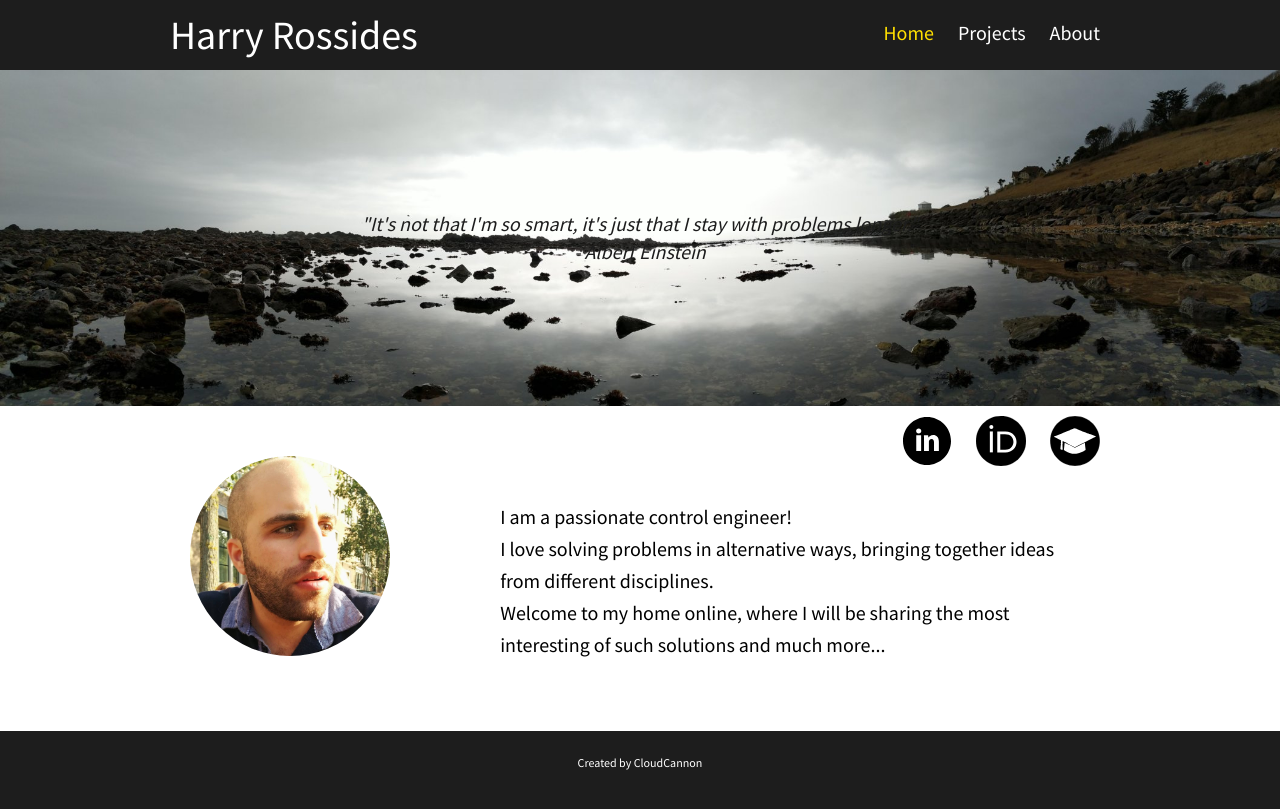
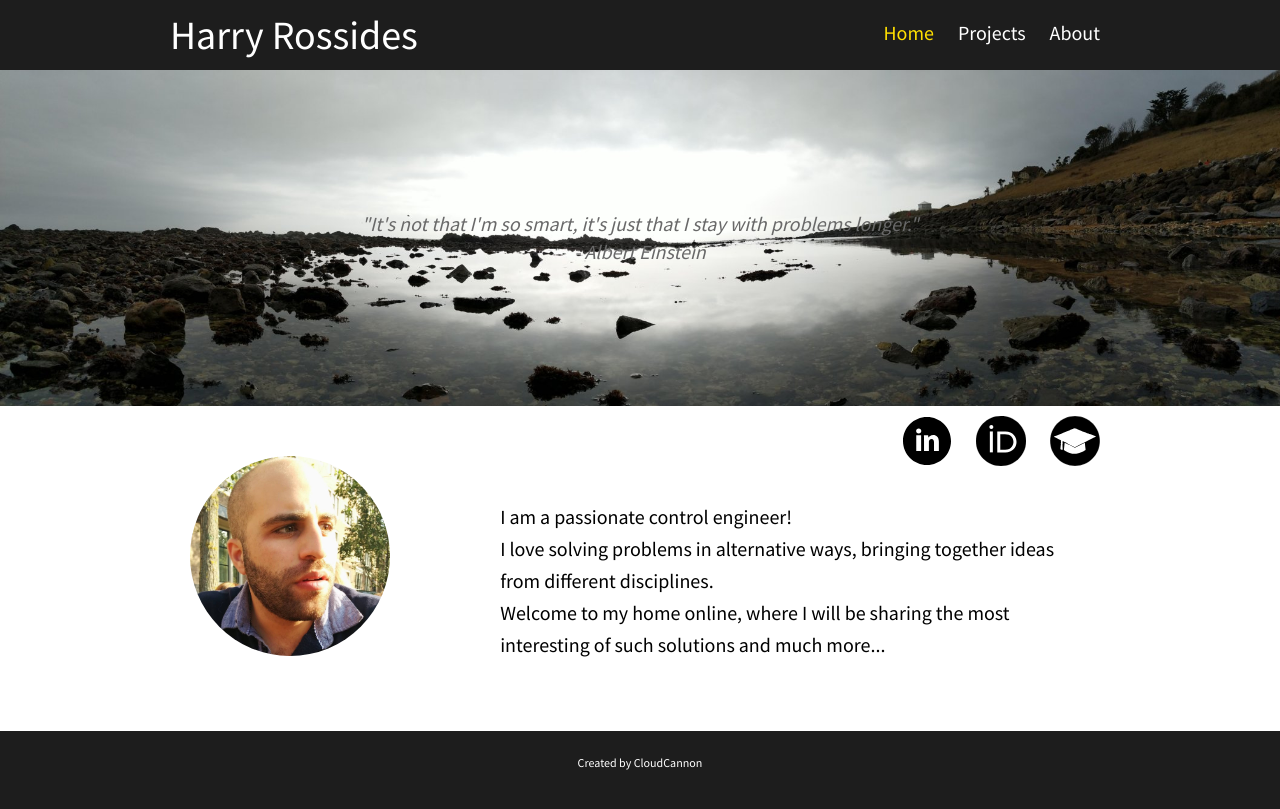
Before and after one commit to HarryRos/HarryRos.github.io, a Jekyll site: the page built from index.html, in a window 1280 px wide. Shown: the top 809 px of the page. Built offline with Jekyll 4.4.1, drawn with Linux system fonts in a browser that asks for light colours.

Commit message:
Text styling

```diff
--- a/about.html
+++ b/about.html
@@ -9,7 +9,7 @@ navigation_weight: 3
 		<div class="blog-post spacing">
 			<h1>Vitae</h1>
 			<p>
-				My name is Charalambos Rossides but most people call me Harry.<br>
+				My name is Charalambos Rossides but most people call me Harry.<br><br>
 				I graduated from the Electrical and Computer Engineering School
 				at the National Technical University of Athens (<a href="https://www.ece.ntua.gr/en">ECE-NTUA</a>) in 2014.
 				I then received the MSc degree in Systems and Control from the
--- a/css/style.css
+++ b/css/style.css
@@ -207,7 +207,7 @@ p.sub-text {
 	text-align: center;
 	line-height: 28px;
 	font-style: italic;
-	color: #1D1D1D;
+	color: #696969;
 }
 hr {
 	border: 1px solid #eee;
--- a/projects.html
+++ b/projects.html
@@ -15,8 +15,8 @@ navigation_weight: 2
 					<span class="date">
 						{{ post.date | date: '%B %d, %Y' }}
 					</span>
+				</p>
 				-->
-				</p>
 				{{ post.excerpt }}
 			</div>
 		{% endfor %}
```
